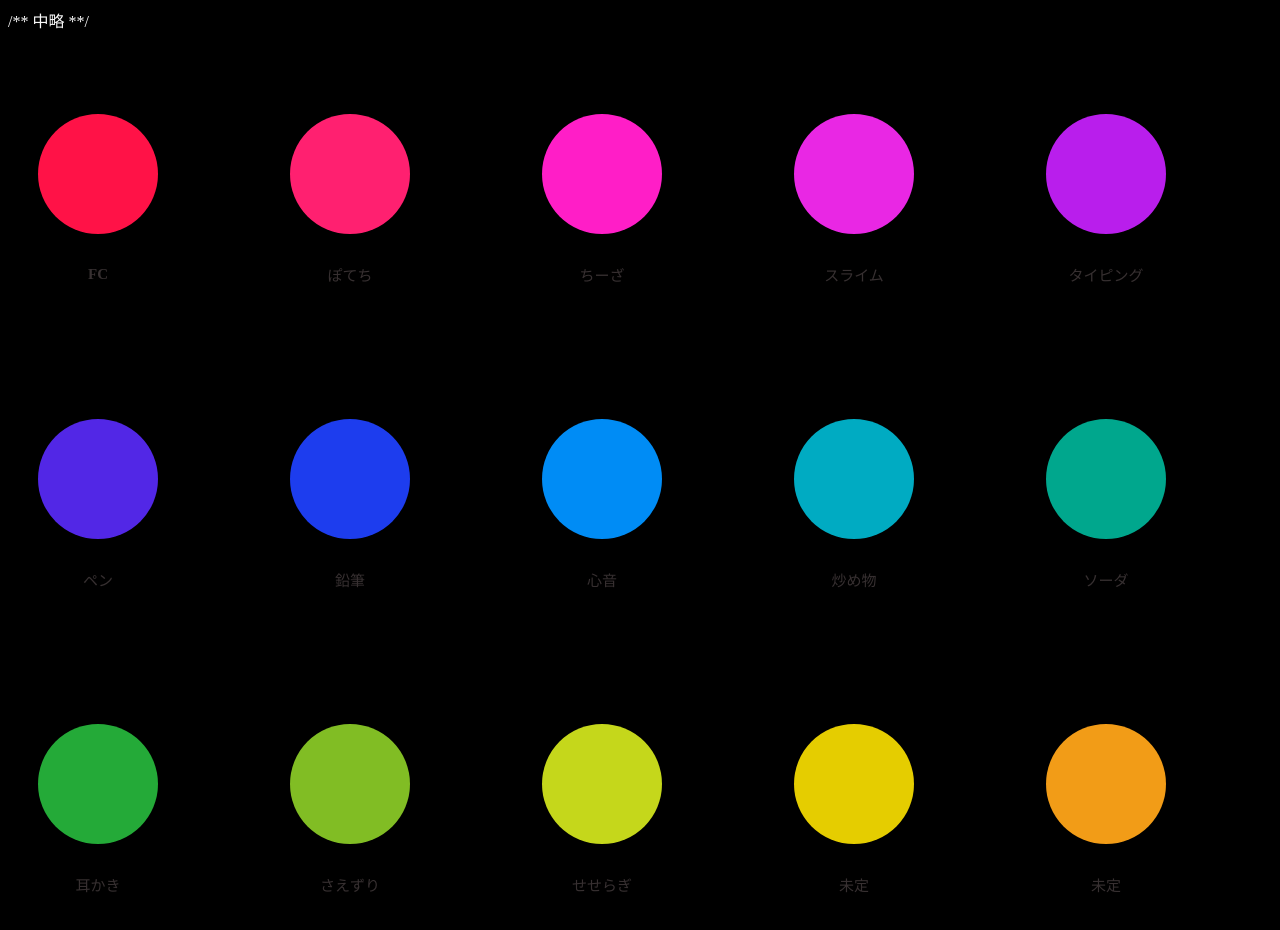
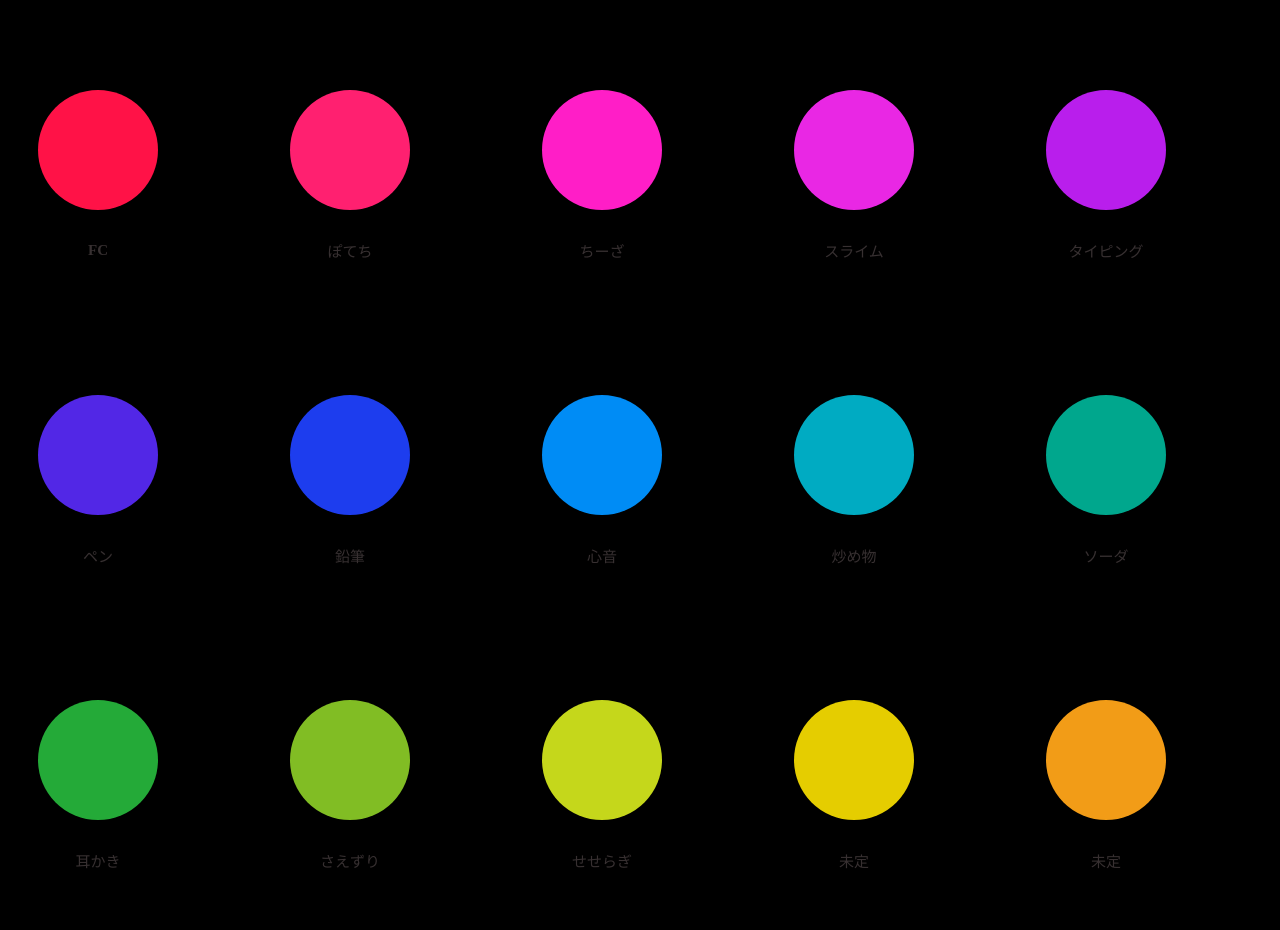
Before and after one commit to yeg20ll/asmrs, a plain HTML site: page index.html in a window 1280 px wide. Shown: the top 930 px of the page. Drawn offline with nearby package versions, Linux system fonts and the light colour scheme.

Commit message:
Update index.html

```diff
--- a/index.html
+++ b/index.html
@@ -189,26 +189,8 @@ span {
 	font-size: 15px;
 }
 
-	/* iPhone 縦 */
 
-@media screen and (min-width:480px) {
-    /*　for iPhone Landscape　(iPhone 横)　*/
-
-}
-@media screen and (min-width:768px) and ( max-width:1024px) {
-    /*　for iPad 　*/
-
-}
-@media screen and (min-width:1024px) {
-    /*　for PC　*/
-
-}
 </style>
-
-	<link rel="stylesheet" href="style.css" media="screen and (max-width:480px)">
-/**
- 中略
-**/
 </head>
 
 <body>
```
